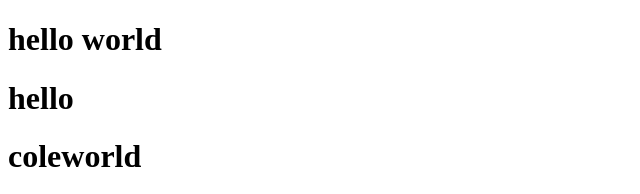
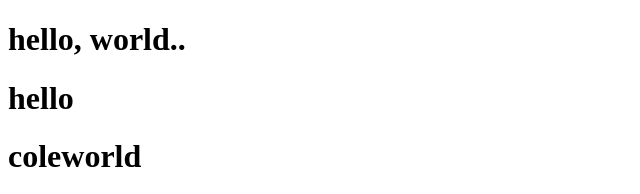
Before and after one commit to boluis/hello, a plain HTML site: page index.html in a window 1280 px wide. Shown: the top 194 px of the page, 0-640 px from the left. Drawn offline with Linux system fonts and the light colour scheme.

Commit message:
add comma and dott at the end of h1

```diff
--- a/index.html
+++ b/index.html
@@ -7,7 +7,7 @@
     <title>Document</title>
 </head>
 <body>
-    <h1>hello world</h1>
+    <h1>hello, world..</h1>
     <h1>hello</h1>
     <h1>coleworld</h1>
     <ul>
```
